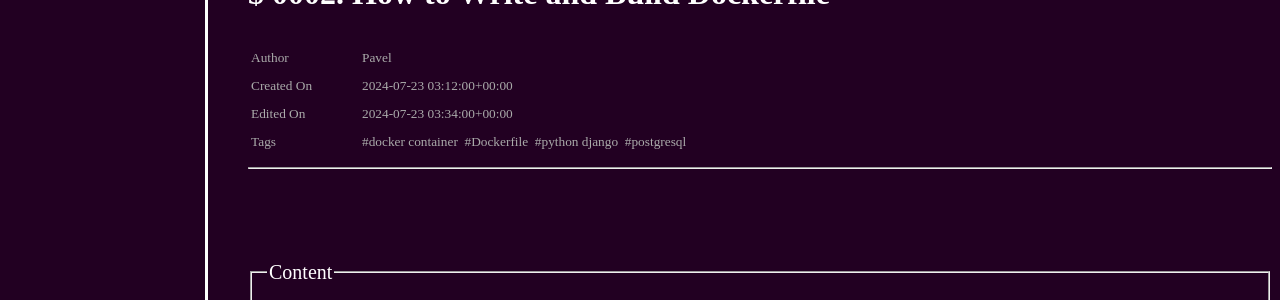
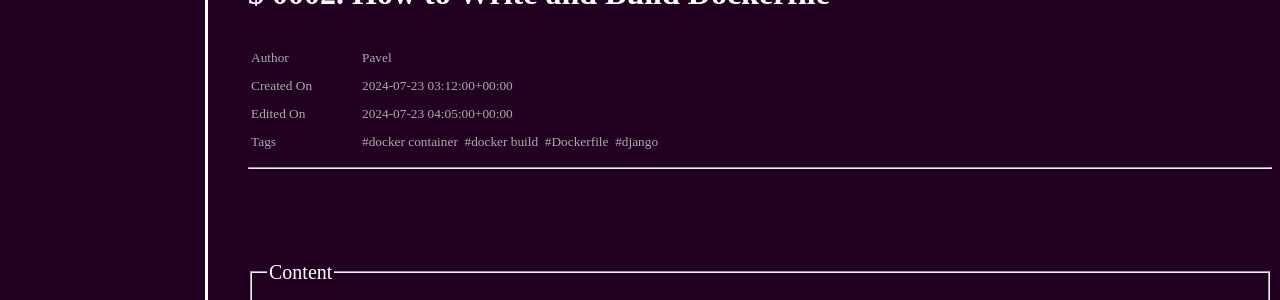
Before and after one commit to luna-negra/luna-negra.github.io, a Jekyll site: the page built from _posts/docker/basic usage/2024-07-23-how-to-write-and-build-Dockerfile.md, in a window 1280 px wide and 900 px high. Shown: the part 229-529 px from the top of the window. Built offline with Jekyll 4.4.1, drawn with Linux system fonts in a browser that asks for light colours.

Commit message:
main: 2024.07.23 - Edit, Post #2
-  Edit post's tag

```diff
--- a/_posts/docker/basic usage/2024-07-21-how-to-write-and-build-Dockerfile.md
+++ b/_posts/docker/basic usage/2024-07-23-how-to-write-and-build-Dockerfile.md
@@ -1,12 +1,12 @@
 ---
 title: 0002. How to Write and Build Dockerfile
 date: "2024-07-23 12:12:00 +0900"
-edited: "2024-07-23 12:34:00 +0900"
+edited: "2024-07-23 13:05:00 +0900"
 tags:
   - docker container
+  - docker build
   - Dockerfile
-  - python django
-  - postgresql
+  - django
 categories:
   - docker
   - basic usage
```
